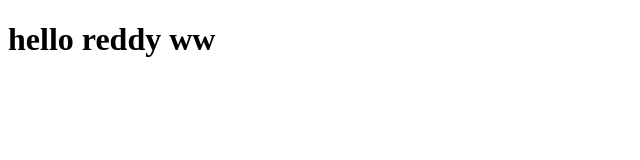
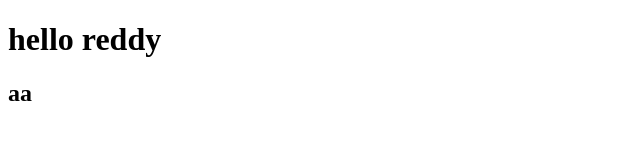
Before and after one commit to asiek728/intro_to_git, a plain HTML site: page index.html in a window 1280 px wide. Shown: the whole page, without its empty margins (0-640 px from the left). Drawn offline with Linux system fonts and the light colour scheme.

Commit message:
add heading

```diff
--- a/index.html
+++ b/index.html
@@ -6,6 +6,7 @@
     <title>intro to Git</title>
 </head>
 <body>
-    <h1> hello reddy ww </h1>
+    <h1> hello reddy </h1>
+    <h2>aa </h2>
 </body>
 </html>
```
